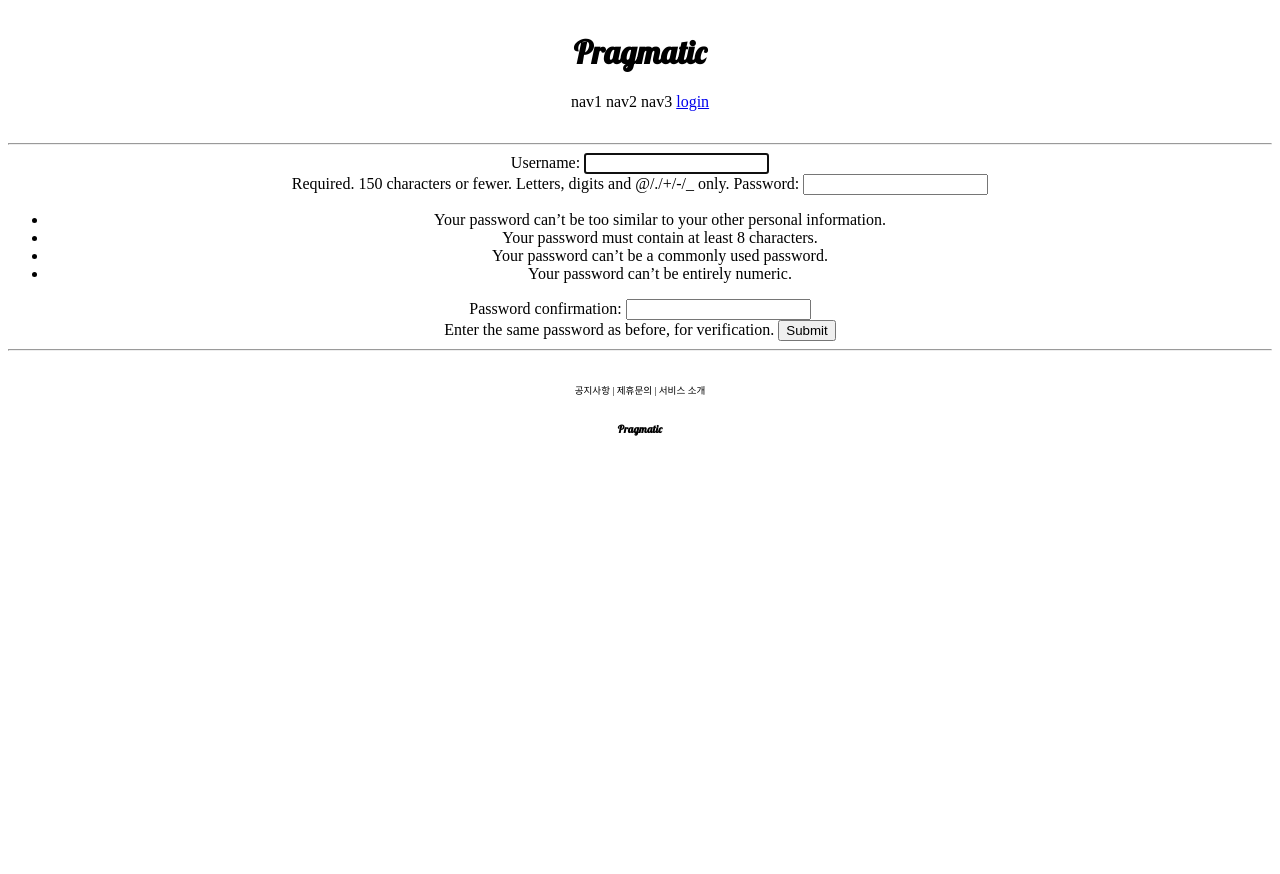
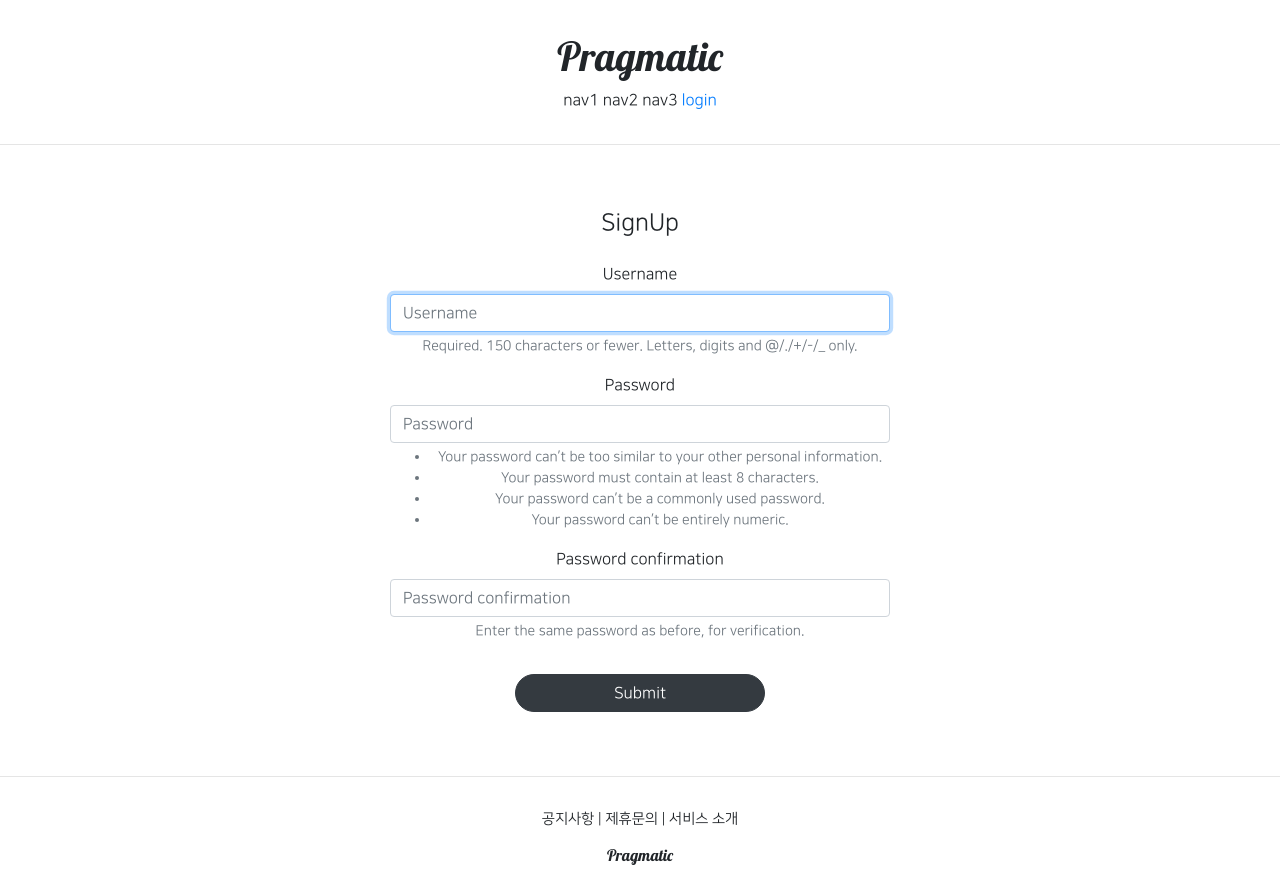
Before and after one commit to uthem150/Pinterest_Project, a Django app: page /account/create/ in a window 1280 px wide. Before the commit the page ends 436 px from the top, so only its background shows below. Run offline with Django 4.2, Linux system fonts and the light colour scheme; some libraries are stand-ins or nearby versions.

Commit message:
3-3. Organizing Form Design Using Bootstrap

```diff
--- a/accountapp/templates/accountapp/create.html
+++ b/accountapp/templates/accountapp/create.html
@@ -1,12 +1,21 @@
 {% extends 'base.html' %}
+{% load bootstrap4 %}
 
 {% block content %}
 
-    <div style="text-align: center">
+{# Load CSS and JavaScript #}
+{% bootstrap_css %}
+{% bootstrap_javascript jquery='full' %}
+
+
+    <div style="text-align: center; max-width: 500px; margin: 4rem auto">
+        <div class="mb-4">
+            <h4>SignUp</h4>
+        </div>
         <form action="{% url 'accountapp:create' %}" method="post">
             {% csrf_token %}
-            {{ form }}
-            <input type="submit" class="btn btn-primary">
+            {% bootstrap_form form %}
+            <input type="submit" class="btn btn-dark rounded-pill col-6 mt-3">
         </form>
     </div>
 
--- a/pragmatic/settings.py
+++ b/pragmatic/settings.py
@@ -51,6 +51,7 @@ INSTALLED_APPS = [
     'django.contrib.sessions',
     'django.contrib.messages',
     'django.contrib.staticfiles',
+    'bootstrap4',
     'accountapp',
 ]
 
--- a/static/base.css
+++ b/static/base.css
@@ -3,7 +3,7 @@
 }
 
 .pragmatic_footer_button {
-    font-size: .6rem;
+    font-size: .9rem;
 }
 
 .pragmatic_footer {
--- a/templates/base.html
+++ b/templates/base.html
@@ -3,7 +3,7 @@
 
 {% include 'head.html' %}
 
-<body>
+<body style="font-family: 'NanumSquareR'">
 
     {% include 'header.html' %}
 
--- a/templates/head.html
+++ b/templates/head.html
@@ -21,4 +21,27 @@
     <!--  DEFAULT CSS LINK  -->
     <link rel="stylesheet" type="text/css" href="{% static 'base.css' %}">
 
+    <!--  NanumSquare fonts  -->
+    <style>
+            @font-face {
+                font-family: 'NanumSquareL';
+                src: local('NanumSquareL'),
+                url("{% static 'fonts/NanumSquareR.otf' %}") format("opentype");
+            }
+            @font-face {
+                font-family: 'NanumSquareEB';
+                src: local('NanumSquareEB'),
+                url("{% static 'fonts/NanumSquareR.otf' %}") format("opentype");
+            }
+            @font-face {
+                font-family: 'NanumSquareB';
+                src: local('NanumSquareB'),
+                url("{% static 'fonts/NanumSquareR.otf' %}") format("opentype");
+            }
+            @font-face {
+                font-family: 'NanumSquareR';
+                src: local('NanumSquareR'),
+                url("{% static 'fonts/NanumSquareR.otf' %}") format("opentype");
+            }
+    </style>
 </head>
```
Also changed, not shown: accountapp/templates/accountapp/login.html (+8 -3 lines), static/fonts/NanumSquareB.otf (added), static/fonts/NanumSquareEB.otf (added), static/fonts/NanumSquareL.otf (added), static/fonts/NanumSquareR.otf (added).
